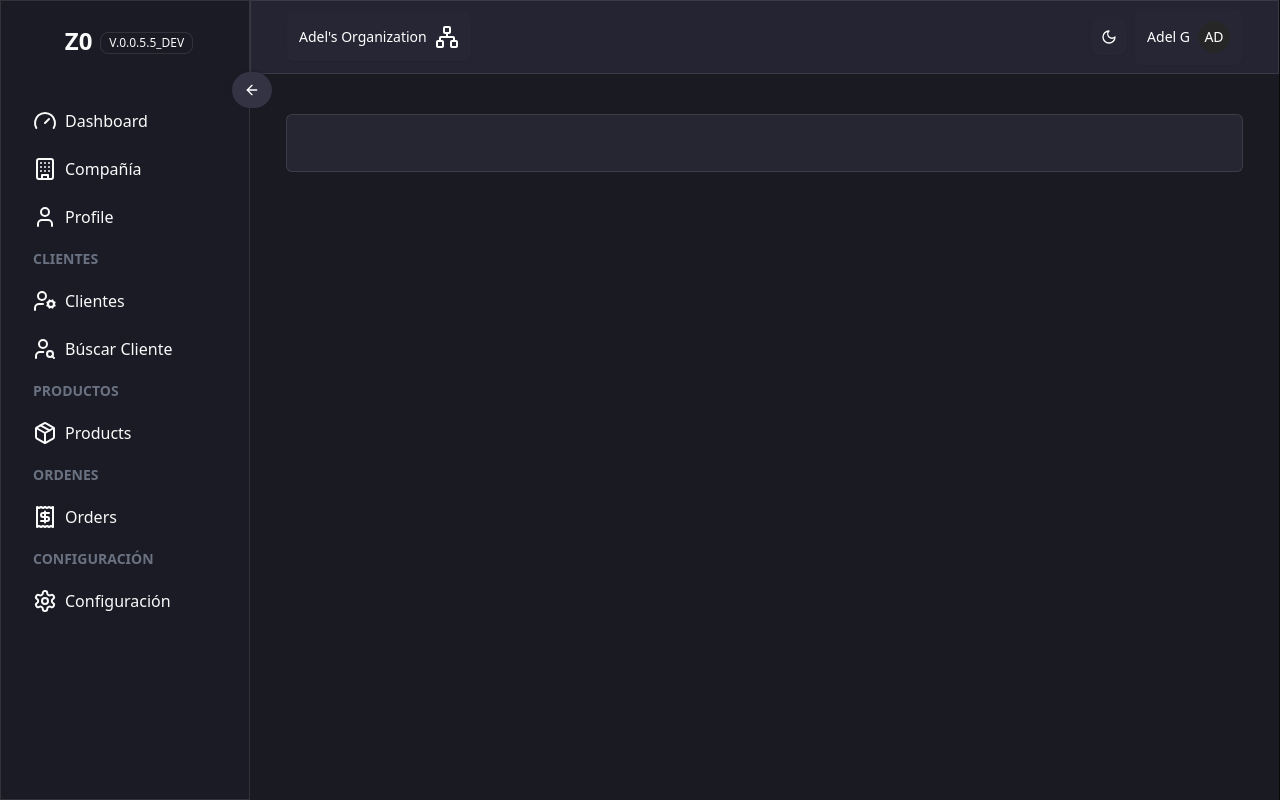
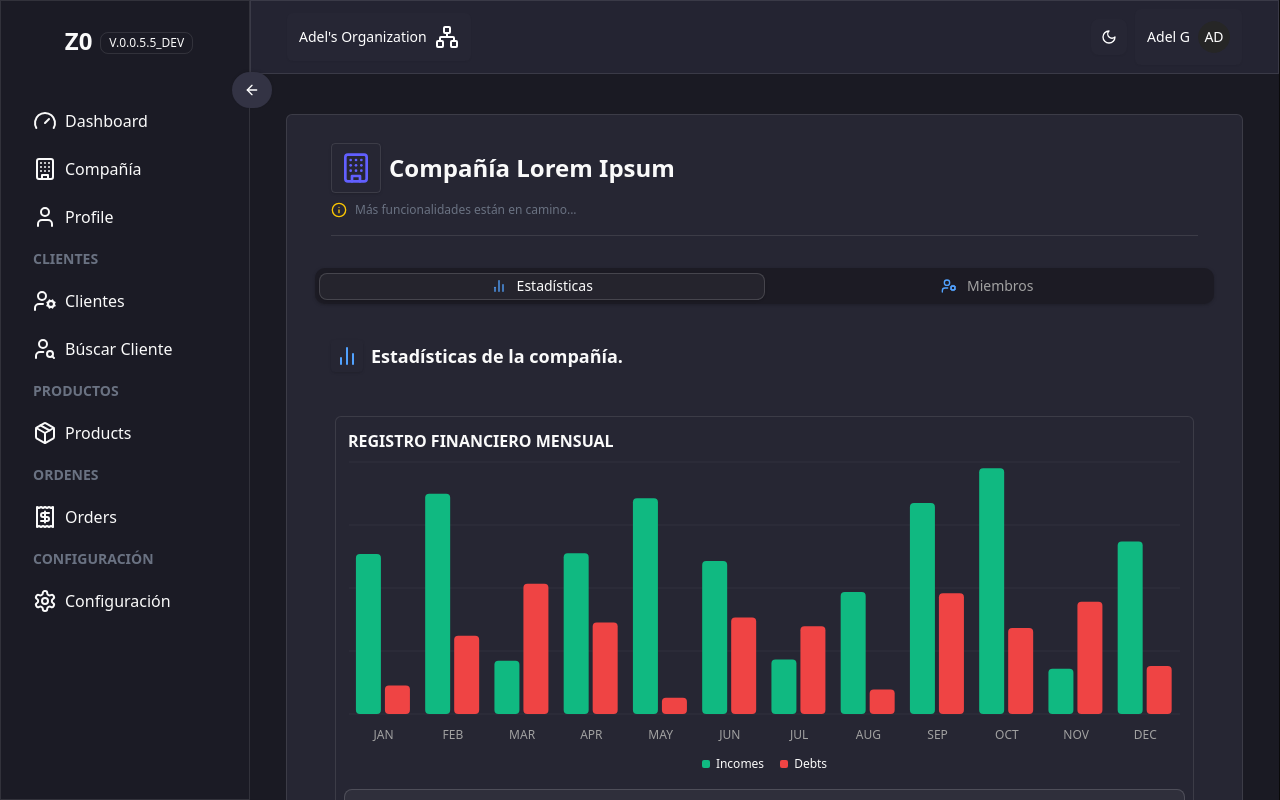
Before and after one commit to AdelGann/finventa-frontend-v1, a React (Vite) app: page /Company in a window 1280 px wide. Built offline with nearby package versions, Linux system fonts and the light colour scheme.

Commit message:
feat(backoffice): add new view company

```diff
--- a/src/pages/backoffice/Company/Company.tsx
+++ b/src/pages/backoffice/Company/Company.tsx
@@ -1,6 +1,32 @@
+import { SEO } from "@/components/custom/SEO";
+import { CompanyInfo } from "./views/tabs/CompanyInfo";
+import { BuildingIcon, InfoIcon } from "lucide-react";
+import { Separator } from "@/components/ui/separator";
+
 const Company = () => {
   return (
-    <div></div>
+    <div>
+      <SEO
+        title="Compañía"
+        description="Información sobre la compañía de la que eres miembro"
+      />
+      <div className="flex flex-col gap-2 pb-6 px-4">
+        <div className="flex items-center gap-2">
+          <div className="flex items-center gap-2 rounded shadow border p-2">
+            <BuildingIcon className="text-amber-300 dark:text-indigo-500 w-8 h-8" />
+          </div>
+          <h2 className="text-2xl font-semibold">Compañía Lorem Ipsum</h2>
+        </div>
+        <div className="flex items-center gap-2">
+          <InfoIcon className="text-yellow-400 w-4 h-4" />
+          <p className="text-[12px] text-gray-500">Más funcionalidades están en camino...</p>
+        </div>
+        <Separator className="my-2 w-full" />
+      </div>
+      <div>
+        <CompanyInfo />
+      </div>
+    </div>
   )
 }
 export default Company;
--- /dev/null
+++ b/src/pages/backoffice/Company/components/Charts.tsx
@@ -0,0 +1,88 @@
+import {
+  ChartContainer,
+  ChartLegend,
+  ChartLegendContent,
+  ChartTooltip,
+  ChartTooltipContent,
+} from "@/components/ui/chart";
+
+import { Bar, BarChart, CartesianGrid, XAxis } from "recharts";
+
+export const MonthlyChart = () => {
+  return (
+    <div>
+      <ChartContainer config={chartConfig} className="h-[40vh] min-h-[150px] w-full">
+        <BarChart accessibilityLayer data={monthlyChartData}>
+          <CartesianGrid vertical={false} />
+          <XAxis
+            dataKey="month"
+            tickLine={false}
+            tickMargin={10}
+            axisLine={false}
+            tickFormatter={(value) => value.slice(0, 3)}
+          />
+          <ChartTooltip content={<ChartTooltipContent />} />
+          <ChartLegend content={<ChartLegendContent />} />
+          <Bar dataKey="income" fill={chartConfig.income.color} radius={4} />
+          <Bar dataKey="debt" fill={chartConfig.debt.color} radius={4} />
+        </BarChart>
+      </ChartContainer>
+    </div>
+  );
+};
+
+export const DailyChart = () => {
+  return (
+    <div>
+      <ChartContainer config={chartConfig} className="h-[40vh] min-h-[150px] w-full">
+        <BarChart accessibilityLayer data={dailyChartData}>
+          <CartesianGrid vertical={false} />
+          <XAxis
+            dataKey="day"
+            tickLine={false}
+            tickMargin={10}
+            axisLine={false}
+            tickFormatter={(value) => value.slice(0, 3)}
+          />
+          <ChartTooltip content={<ChartTooltipContent />} />
+          <ChartLegend content={<ChartLegendContent />} />
+          <Bar dataKey="income" fill={chartConfig.income.color} radius={4} />
+          <Bar dataKey="debt" fill={chartConfig.debt.color} radius={4} />
+        </BarChart>
+      </ChartContainer>
+    </div>
+  );
+};
+
+export default { DailyChart, MonthlyChart };
+
+
+// TODO: REMOVE
+const monthlyChartData: ChartData[] = Array.from({ length: 12 }, (_, index) => {
+  const month = new Date(0, index).toLocaleString("en-us", { month: "long" }) as MonthType; // TODO: SET LOCALE DEFAULT
+  return {
+    month: month.toUpperCase(),
+    income: Math.floor(Math.random() * 10000) + 1000,
+    debt: Math.floor(Math.random() * 5000) + 500,
+  };
+});
+// TODO: REMOVE
+const dailyChartData: { day: string }[] = Array.from({ length: 7 }, (_, index) => {
+  const day = new Date(1970, 0, index + 4).toLocaleString("en-US", { weekday: "long" }); //TODO: SET LOCALE DEFAULT
+  return {
+    day: day.toUpperCase(),
+    income: Math.floor(Math.random() * 10000) + 1000,
+    debt: Math.floor(Math.random() * 5000) + 500,
+  };
+});
+// TODO: MOVE INTO CONFIG FOLDER
+const chartConfig = {
+  income: {
+    label: "Incomes",
+    color: "#10b981",
+  },
+  debt: {
+    label: "Debts",
+    color: "#ef4444",
+  },
+};
--- /dev/null
+++ b/src/pages/backoffice/Company/components/EmployeesTable.tsx
@@ -0,0 +1,40 @@
+import { DataTable } from "@/components/custom/DataTable"
+import { InputField } from "@/components/custom/InputField"
+import { Button } from "@/components/ui/button"
+
+interface Employee {
+  id: string
+  full_name: string
+  user: string
+  ci: string
+  rol: string
+  state: string
+}
+
+export const EmployeesTable = () => {
+  return (
+    <div>
+      <div className="flex justify-end items-center gap-5 place-items-center p-2 mb-5">
+        <InputField label="" placeholder="Buscar por C.I." className="w-[200px]" />
+        <Button className="">Buscar</Button>
+      </div>
+      <DataTable columns={columns} data={data} customActions={actions} />
+    </div>
+  )
+}
+const actions = [
+  { label: "Editar", onClick: (row: Employee) => console.log(row) },
+  { label: "Eliminar", onClick: (row: Employee) => console.log(row) },
+]
+
+const columns = [
+  { accessorKey: "full_name", header: "Nombre" },
+  { accessorKey: "user", header: "Usuario" },
+  { accessorKey: "ci", header: "C.I." },
+  { accessorKey: "rol", header: "Rol" },
+  { accessorKey: "state", header: "Estado" },
+]
+const data: Employee[] = [
+  { id: "1", full_name: "John Doe", user: "johndoe", ci: "123456789", rol: "admin", state: "active" },
+  { id: "2", full_name: "Jane Doe", user: "janedoe", ci: "123456789", rol: "admin", state: "active" },
+]
--- /dev/null
+++ b/src/pages/backoffice/Company/components/StatsCharts.tsx
@@ -0,0 +1,44 @@
+import { useState } from "react";
+import SelectField from "@/components/custom/SelectField";
+import { SuspenseWrapper } from "@/components/custom/Suspense-wrapper";
+import { DailyChart, MonthlyChart } from "./Charts";
+
+type ChartState = "Monthly" | "Daily";
+
+const StatsCharts = () => {
+  const [chartState, setChartState] = useState<ChartState>("Monthly");
+  return (
+    <SuspenseWrapper>
+      <div className="p-2 m-5 bg:white dark:bg-[#262633] border rounded-sm">
+        <div className="bg-opacity-50 dark:bg-opacity-50 rounded-lg">
+          <div className="p-1">
+            <h3 className="uppercase font-bold">{chartState === "Monthly" ? "Registro Financiero Mensual" : "Registro Financiero Diario"}</h3>
+          </div>
+          {chartState === "Monthly" &&
+
+            <MonthlyChart />
+
+          }
+          {chartState === "Daily" &&
+
+            <DailyChart />
+
+          }
+        </div>
+        <div className="py-3">
+          <SelectField
+            onValueChange={(e) => setChartState(e as ChartState)}
+            name="chartState"
+            value={chartState}
+            className="w-full"
+            options={[
+              { name: "MENSUAL", value: "Monthly" },
+              { name: "DIARIO", value: "Daily" },
+            ]}
+          />
+        </div>
+      </div>
+    </SuspenseWrapper>
+  );
+};
+export default StatsCharts;
--- /dev/null
+++ b/src/pages/backoffice/Company/views/tabs/CompanyInfo.tsx
@@ -0,0 +1,15 @@
+import { Tabs } from "@/components/custom/Tabs"
+import { tabs_content, tabs_trigger } from "./data/tabs.data"
+
+export const CompanyInfo = () => {
+  return (
+    <div className="">
+      <Tabs
+        defaultValue="stats"
+        className="p-[1px] sm:p-0"
+        tabsTrigger={tabs_trigger}
+        tabsContent={tabs_content}
+      />
+    </div>
+  )
+}
--- /dev/null
+++ b/src/pages/backoffice/Company/views/tabs/content/Members.tsx
@@ -0,0 +1,19 @@
+import { Users2Icon } from "lucide-react";
+import { EmployeesTable } from "../../../components/EmployeesTable";
+
+export const Members = () => {
+  return (
+    <div className="mt-5">
+      <div className="flex items-center gap-2 pb-6 px-4 pt-2">
+        <div className="flex items-center gap-2 shadow rounded p-1">
+          <Users2Icon className="text-blue-400" />
+        </div>
+        <h2 className="text-lg font-semibold">Miembros de la Compañía.</h2>
+      </div>
+      <div>
+        <EmployeesTable />
+      </div>
+    </div>
+  )
+}
+export default Members;
--- /dev/null
+++ b/src/pages/backoffice/Company/views/tabs/content/Stats.tsx
@@ -0,0 +1,19 @@
+import { BarChart2Icon } from "lucide-react";
+import StatsCharts from "../../../components/StatsCharts";
+
+const Stats = () => {
+  return (
+    <div className="mt-5">
+      <div className="flex items-center gap-2 pb-6 px-4 pt-2">
+        <div className="flex items-center gap-2 shadow rounded p-1">
+          <BarChart2Icon className="text-blue-400" />
+        </div>
+        <h2 className="text-lg font-semibold">Estadísticas de la compañía.</h2>
+      </div>
+      <div>
+        <StatsCharts />
+      </div>
+    </div>
+  )
+}
+export default Stats;
--- /dev/null
+++ b/src/pages/backoffice/Company/views/tabs/data/tabs.content.tsx
@@ -0,0 +1,26 @@
+import { lazy } from "react";
+import { SuspenseWrapper } from "@/components/custom/Suspense-wrapper";
+
+const Stats = lazy(() => import("../content/Stats"));
+const Members = lazy(() => import("../content/Members"));
+
+export const tabs_content = [
+  {
+    value: "stats",
+    className: "",
+    children: (
+      <SuspenseWrapper>
+        <Stats />
+      </SuspenseWrapper>
+    ),
+  },
+  {
+    value: "employees",
+    className: "",
+    children: (
+      <SuspenseWrapper>
+        <Members />
+      </SuspenseWrapper>
+    ),
+  }
+];
--- /dev/null
+++ b/src/pages/backoffice/Company/views/tabs/data/tabs.data.ts
@@ -0,0 +1,2 @@
+export * from "./tabs.content.tsx"
+export * from "./tabs.trigger.tsx"
--- /dev/null
+++ b/src/pages/backoffice/Company/views/tabs/data/tabs.trigger.tsx
@@ -0,0 +1,22 @@
+import { BarChart2Icon, UserCog } from "lucide-react";
+
+export const tabs_trigger = [
+  {
+    value: "stats",
+    className: "cursor-pointer",
+    children: (
+      <>
+        <BarChart2Icon className="text-blue-400 mr-1 h-4 w-4" /> Estadísticas
+      </>
+    ),
+  },
+  {
+    value: "employees",
+    className: "cursor-pointer",
+    children: (
+      <>
+        <UserCog className="text-blue-400 mr-1 h-4 w-4" /> Miembros
+      </>
+    ),
+  },
+];
```
